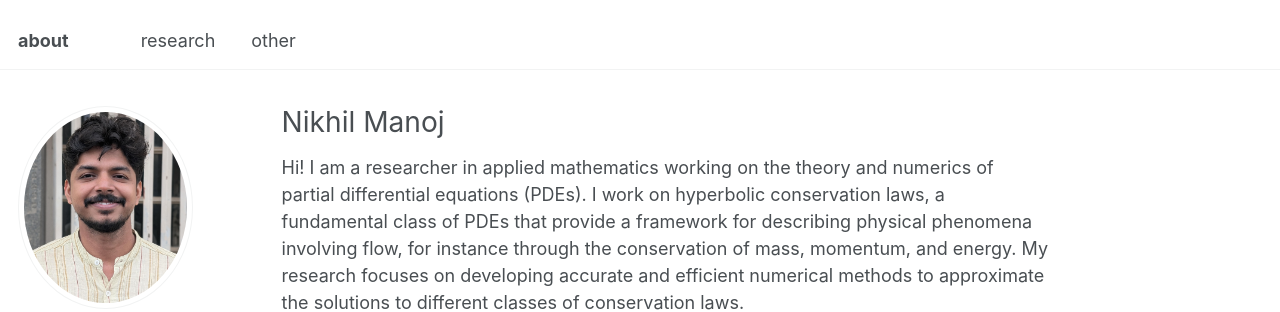
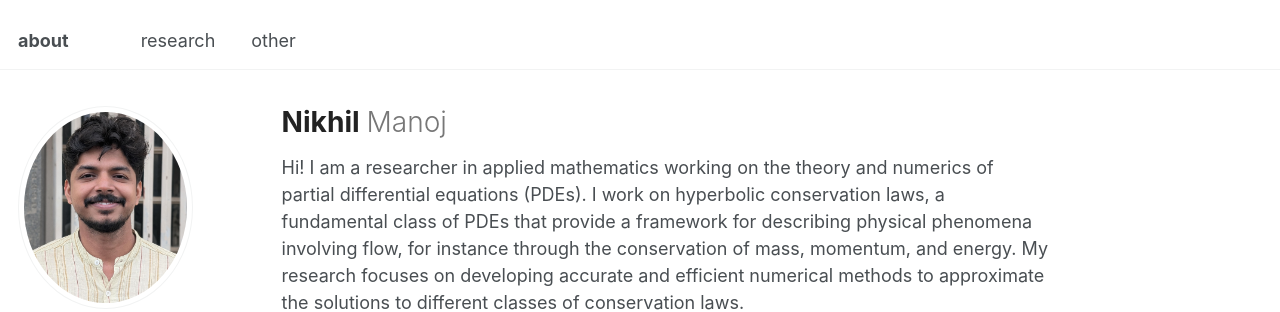
Before and after one commit to nikhil0597/nikhil0597.github.io, a Jekyll site: the page built from _pages/about.md, in a window 1280 px wide and 1060 px high. Shown: the top 312 px of the window. Built offline with Jekyll 4.4.1, drawn with Linux system fonts in a browser that asks for light colours; some web fonts are replaced.

Commit message:
Update about.md

```diff
--- a/_pages/about.md
+++ b/_pages/about.md
@@ -7,7 +7,10 @@ redirect_from:
   - /about.html
 ---
 
-<h1 style="font-weight: normal; margin-top: 0;">Nikhil Manoj</h1>
+<h1 style="margin-top: 0; font-family: -apple-system, BlinkMacSystemFont, sans-serif;">
+  <span style="font-weight: 700; color: #222222;">Nikhil</span>
+  <span style="font-weight: 300; color: #777777;">Manoj</span>
+</h1>
 
 Hi! I am a researcher in applied mathematics working on the theory and numerics of partial differential equations (PDEs). I work on hyperbolic conservation laws, a fundamental class of PDEs that provide a framework for describing physical phenomena involving flow, for instance through the conservation of mass, momentum, and energy. My research focuses on developing accurate and efficient numerical methods to approximate the solutions to different classes of conservation laws.
 
```
